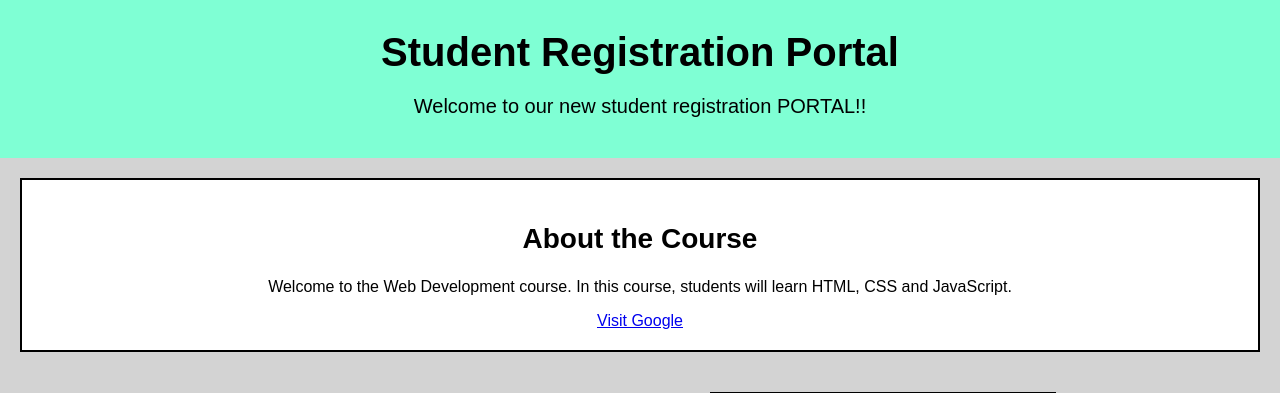
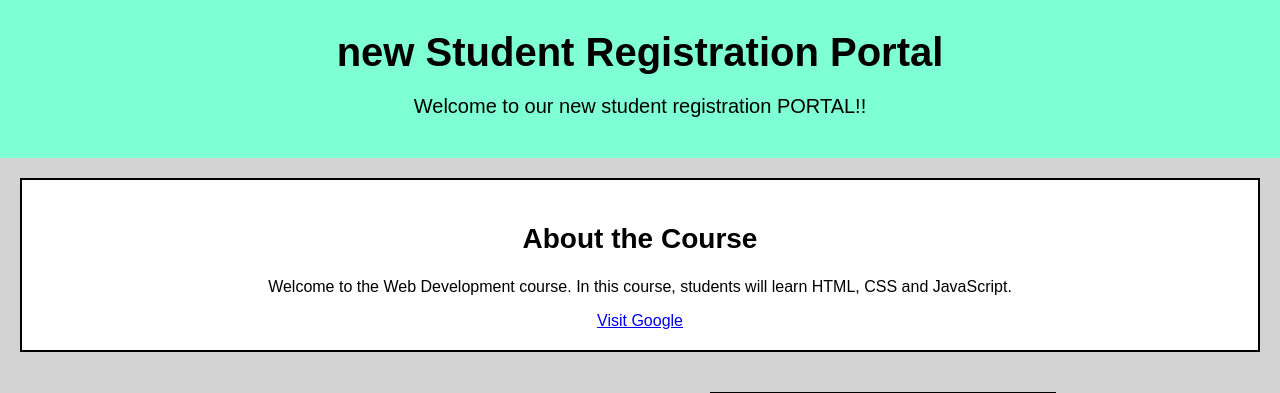
Before and after one commit to avu123/flask_application, a Flask app: page / in a window 1280 px wide. Shown: the top 393 px of the page. Run offline with Flask 3, Linux system fonts and the light colour scheme.

Commit message:
heading chnaged

```diff
--- a/templates/index.html
+++ b/templates/index.html
@@ -16,7 +16,7 @@
 
     <div class="header">
 
-        <h1 class="heading">Student Registration Portal</h1>
+        <h1 class="heading">new Student Registration Portal</h1>
 
         <p class="subtitle">
             Welcome to our new student registration PORTAL!!
```
